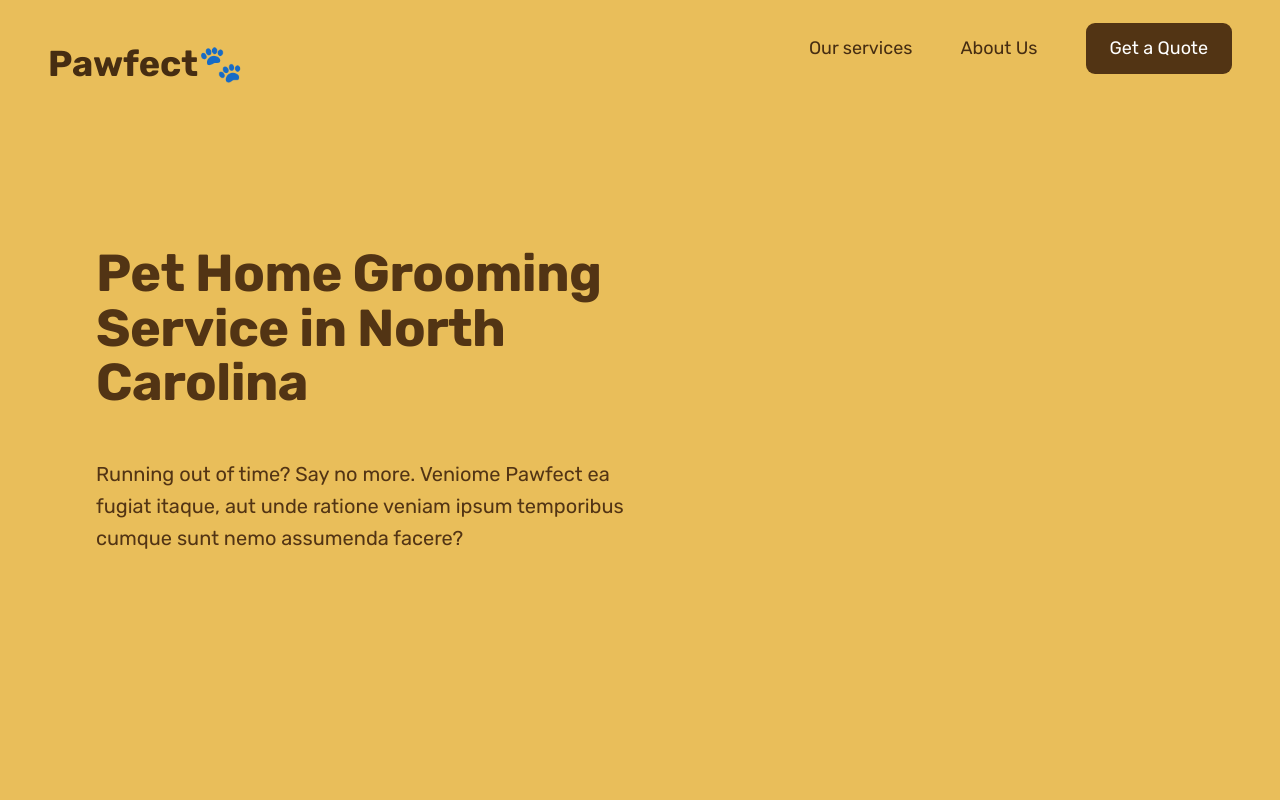
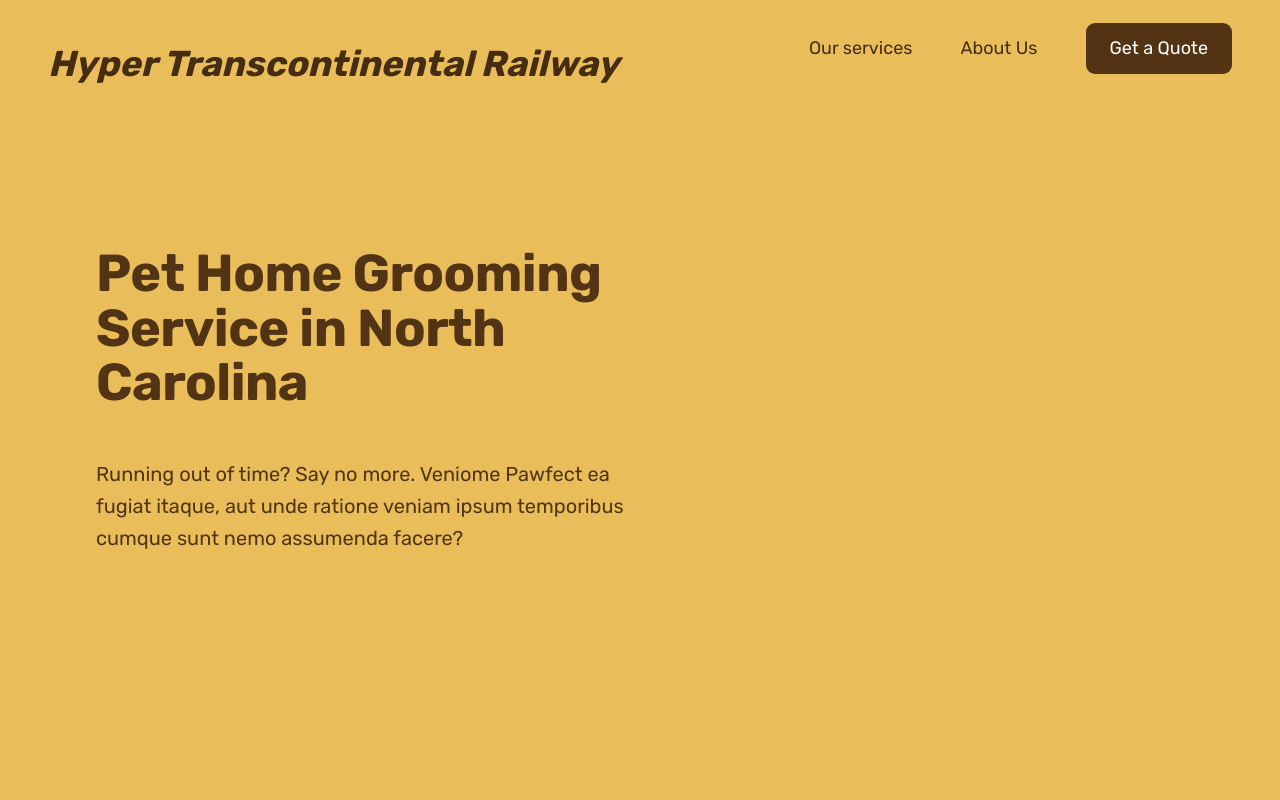
Before and after one commit to tfltkpc/hypertranscontinentalrailway.github.io, a plain HTML site: page index.html in a window 1280 px wide. Shown: the top 800 px of the page. Drawn offline with Linux system fonts and the light colour scheme.

Commit message:
a change

```diff
--- a/index.html
+++ b/index.html
@@ -11,13 +11,13 @@
       href="https://fonts.googleapis.com/css2?family=Rubik:wght@400;500;600;700&display=swap"
       rel="stylesheet"
     />
-    <title>Pawfect</title>
+    <title>Hyper Transcontinental Railway</title>
   </head>
   <body>
     <div class="first-fold">
       <header class="header">
         <a href="#">
-          <p class="logo">Pawfect🐾</p>
+          <p class="logo"><i>Hyper Transcontinental Railway</i></p>
         </a>
 
         <nav class="main-nav">
```
